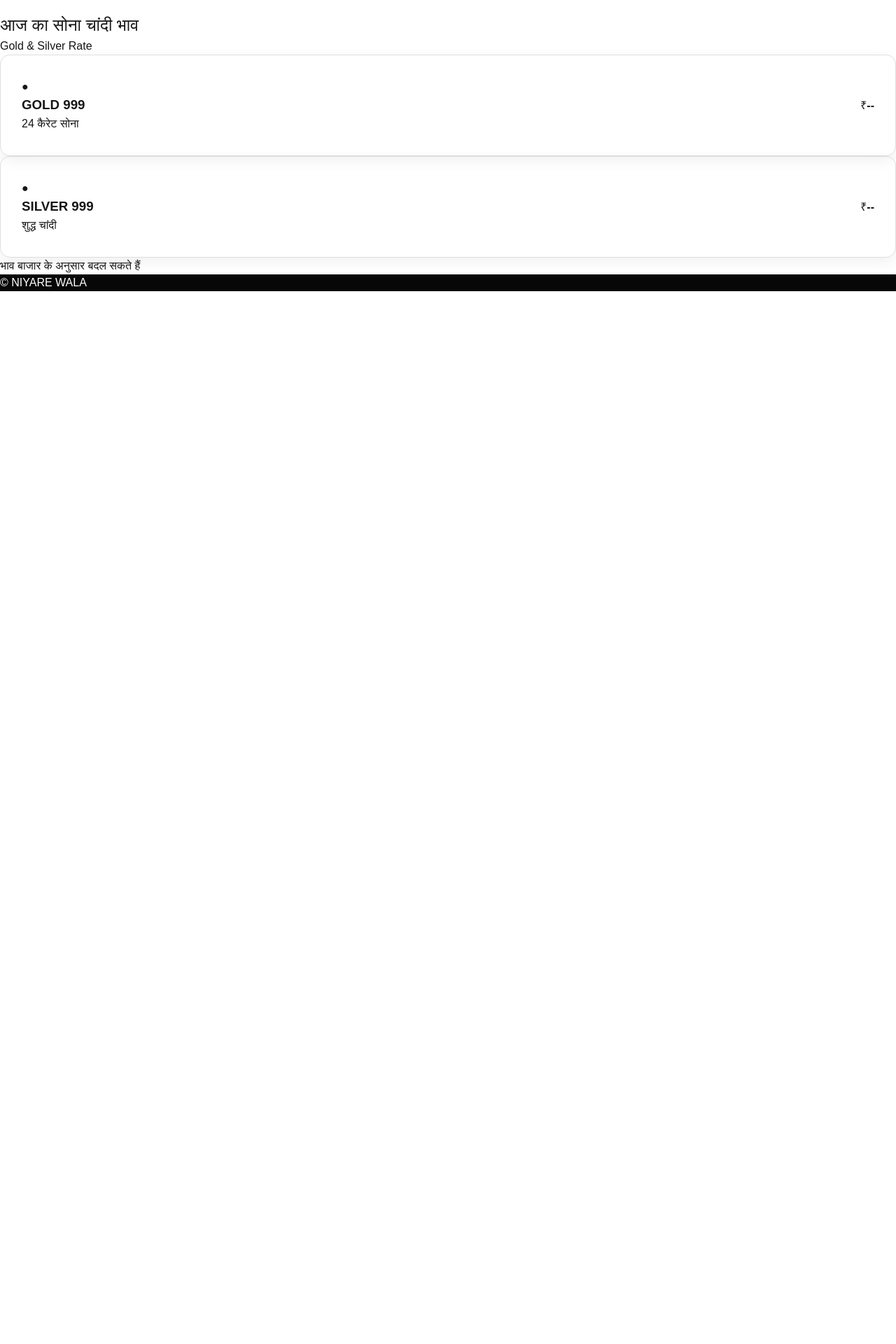
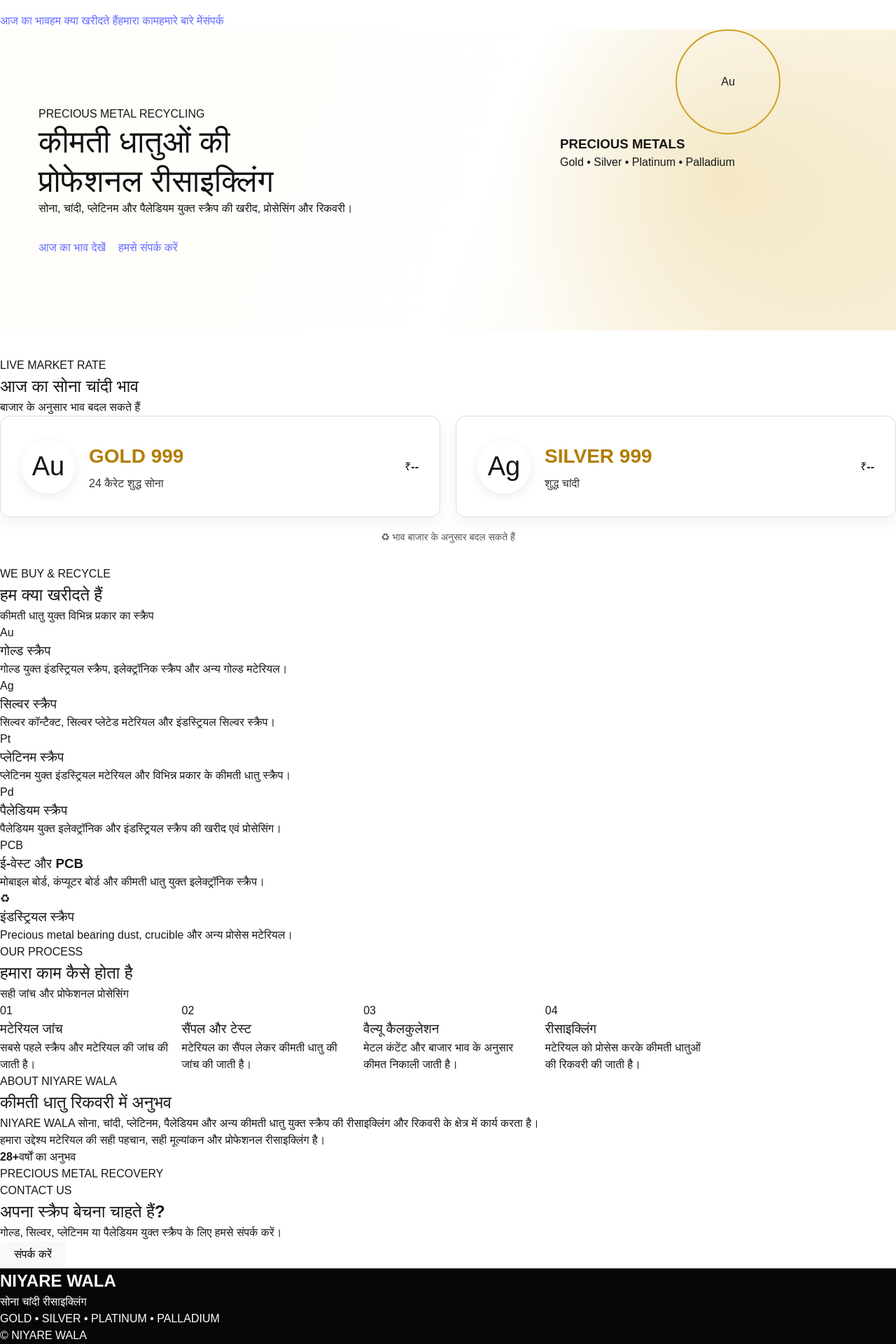
Before and after one commit to jameel9000-del/niyarewala, a React (Vite) app: page / in a window 1280 px wide. Shown: the part 42-1962 px from the top of the page at 70% size. Before the commit the page ends 800 px from the top, so only its background shows below. Built offline with nearby package versions, Linux system fonts and the light colour scheme.

Commit message:
Update App.tsx

```diff
--- a/src/react-app/App.tsx
+++ b/src/react-app/App.tsx
@@ -3,28 +3,76 @@
 function App() {
   return (
     <div className="app">
+      {/* HEADER */}
       <header className="header">
         <div className="brand">
           <div className="logo">♻</div>
+
           <div>
             <h1>NIYARE WALA</h1>
-            <p>सोना चांदी रीसाइकलिंग</p>
+            <p>सोना चांदी रीसाइक्लिंग</p>
           </div>
         </div>
+
+        <nav className="nav">
+          <a href="#rates">आज का भाव</a>
+          <a href="#materials">हम क्या खरीदते हैं</a>
+          <a href="#process">हमारा काम</a>
+          <a href="#about">हमारे बारे में</a>
+          <a href="#contact">संपर्क</a>
+        </nav>
       </header>
 
-      <main className="container">
-        <div className="title">
-          <h2>आज का सोना चांदी भाव</h2>
-          <p>Gold & Silver Rate</p>
+      {/* HERO */}
+      <section className="hero">
+        <div className="hero-content">
+          <span className="hero-tag">PRECIOUS METAL RECYCLING</span>
+
+          <h2>
+            कीमती धातुओं की
+            <br />
+            <span>प्रोफेशनल रीसाइक्लिंग</span>
+          </h2>
+
+          <p>
+            सोना, चांदी, प्लेटिनम और पैलेडियम युक्त स्क्रैप की खरीद,
+            प्रोसेसिंग और रिकवरी।
+          </p>
+
+          <div className="hero-buttons">
+            <a href="#rates" className="primary-btn">
+              आज का भाव देखें
+            </a>
+
+            <a href="#contact" className="secondary-btn">
+              हमसे संपर्क करें
+            </a>
+          </div>
         </div>
 
+        <div className="hero-card">
+          <div className="metal-circle">Au</div>
+          <h3>PRECIOUS METALS</h3>
+          <p>Gold • Silver • Platinum • Palladium</p>
+        </div>
+      </section>
+
+      {/* LIVE RATES */}
+      <section id="rates" className="rates-section">
+        <div className="section-heading">
+          <span>LIVE MARKET RATE</span>
+          <h2>आज का सोना चांदी भाव</h2>
+          <p>बाजार के अनुसार भाव बदल सकते हैं</p>
+        </div>
+
+        <div className="rates-grid">
           <div className="rate-card gold">
-          <div className="rate-info">
-            <span className="icon">●</span>
+            <div className="rate-left">
+              <div className="metal-icon">Au</div>
+
               <div>
                 <h3>GOLD 999</h3>
-              <p>24 कैरेट सोना</p>
+                <p>24 कैरेट शुद्ध सोना</p>
               </div>
             </div>
 
@@ -35,8 +83,9 @@
           </div>
 
           <div className="rate-card silver">
-          <div className="rate-info">
-            <span className="icon">●</span>
+            <div className="rate-left">
+              <div className="metal-icon">Ag</div>
+
               <div>
                 <h3>SILVER 999</h3>
                 <p>शुद्ध चांदी</p>
@@ -48,14 +97,169 @@
               <strong>--</strong>
             </div>
           </div>
+        </div>
 
-        <div className="update">
-          भाव बाजार के अनुसार बदल सकते हैं
+        <div className="rate-update">
+          ♻ भाव बाजार के अनुसार बदल सकते हैं
         </div>
-      </main>
+      </section>
 
-      <footer>
-        © NIYARE WALA
+      {/* MATERIALS */}
+      <section id="materials" className="materials-section">
+        <div className="section-heading">
+          <span>WE BUY & RECYCLE</span>
+          <h2>हम क्या खरीदते हैं</h2>
+          <p>कीमती धातु युक्त विभिन्न प्रकार का स्क्रैप</p>
+        </div>
+
+        <div className="materials-grid">
+          <div className="material-card">
+            <div className="material-symbol">Au</div>
+            <h3>गोल्ड स्क्रैप</h3>
+            <p>
+              गोल्ड युक्त इंडस्ट्रियल स्क्रैप, इलेक्ट्रॉनिक स्क्रैप और
+              अन्य गोल्ड मटेरियल।
+            </p>
+          </div>
+
+          <div className="material-card">
+            <div className="material-symbol">Ag</div>
+            <h3>सिल्वर स्क्रैप</h3>
+            <p>
+              सिल्वर कॉन्टैक्ट, सिल्वर प्लेटेड मटेरियल और इंडस्ट्रियल
+              सिल्वर स्क्रैप।
+            </p>
+          </div>
+
+          <div className="material-card">
+            <div className="material-symbol">Pt</div>
+            <h3>प्लेटिनम स्क्रैप</h3>
+            <p>
+              प्लेटिनम युक्त इंडस्ट्रियल मटेरियल और विभिन्न प्रकार के
+              कीमती धातु स्क्रैप।
+            </p>
+          </div>
+
+          <div className="material-card">
+            <div className="material-symbol">Pd</div>
+            <h3>पैलेडियम स्क्रैप</h3>
+            <p>
+              पैलेडियम युक्त इलेक्ट्रॉनिक और इंडस्ट्रियल स्क्रैप की
+              खरीद एवं प्रोसेसिंग।
+            </p>
+          </div>
+
+          <div className="material-card">
+            <div className="material-symbol">PCB</div>
+            <h3>ई-वेस्ट और PCB</h3>
+            <p>
+              मोबाइल बोर्ड, कंप्यूटर बोर्ड और कीमती धातु युक्त
+              इलेक्ट्रॉनिक स्क्रैप।
+            </p>
+          </div>
+
+          <div className="material-card">
+            <div className="material-symbol">♻</div>
+            <h3>इंडस्ट्रियल स्क्रैप</h3>
+            <p>
+              Precious metal bearing dust, crucible और अन्य प्रोसेस
+              मटेरियल।
+            </p>
+          </div>
+        </div>
+      </section>
+
+      {/* PROCESS */}
+      <section id="process" className="process-section">
+        <div className="section-heading light">
+          <span>OUR PROCESS</span>
+          <h2>हमारा काम कैसे होता है</h2>
+          <p>सही जांच और प्रोफेशनल प्रोसेसिंग</p>
+        </div>
+
+        <div className="process-grid">
+          <div className="process-card">
+            <span>01</span>
+            <h3>मटेरियल जांच</h3>
+            <p>सबसे पहले स्क्रैप और मटेरियल की जांच की जाती है।</p>
+          </div>
+
+          <div className="process-card">
+            <span>02</span>
+            <h3>सैंपल और टेस्ट</h3>
+            <p>मटेरियल का सैंपल लेकर कीमती धातु की जांच की जाती है।</p>
+          </div>
+
+          <div className="process-card">
+            <span>03</span>
+            <h3>वैल्यू कैलकुलेशन</h3>
+            <p>मेटल कंटेंट और बाजार भाव के अनुसार कीमत निकाली जाती है।</p>
+          </div>
+
+          <div className="process-card">
+            <span>04</span>
+            <h3>रीसाइक्लिंग</h3>
+            <p>मटेरियल को प्रोसेस करके कीमती धातुओं की रिकवरी की जाती है।</p>
+          </div>
+        </div>
+      </section>
+
+      {/* ABOUT */}
+      <section id="about" className="about-section">
+        <div className="about-box">
+          <div className="about-content">
+            <span>ABOUT NIYARE WALA</span>
+
+            <h2>कीमती धातु रिकवरी में अनुभव</h2>
+
+            <p>
+              NIYARE WALA सोना, चांदी, प्लेटिनम, पैलेडियम और अन्य
+              कीमती धातु युक्त स्क्रैप की रीसाइक्लिंग और रिकवरी के
+              क्षेत्र में कार्य करता है।
+            </p>
+
+            <p>
+              हमारा उद्देश्य मटेरियल की सही पहचान, सही मूल्यांकन और
+              प्रोफेशनल रीसाइक्लिंग है।
+            </p>
+          </div>
+
+          <div className="experience-card">
+            <strong>28+</strong>
+            <span>वर्षों का अनुभव</span>
+            <p>PRECIOUS METAL RECOVERY</p>
+          </div>
+        </div>
+      </section>
+
+      {/* CONTACT */}
+      <section id="contact" className="contact-section">
+        <div className="contact-content">
+          <span>CONTACT US</span>
+
+          <h2>अपना स्क्रैप बेचना चाहते हैं?</h2>
+
+          <p>
+            गोल्ड, सिल्वर, प्लेटिनम या पैलेडियम युक्त स्क्रैप के लिए
+            हमसे संपर्क करें।
+          </p>
+
+          <button className="contact-btn">संपर्क करें</button>
+        </div>
+      </section>
+
+      {/* FOOTER */}
+      <footer className="footer">
+        <div>
+          <h2>NIYARE WALA</h2>
+          <p>सोना चांदी रीसाइक्लिंग</p>
+        </div>
+
+        <div className="footer-metals">
+          GOLD • SILVER • PLATINUM • PALLADIUM
+        </div>
+
+        <p>© NIYARE WALA</p>
       </footer>
     </div>
   );
```
Lines whose indentation alone changed are shown as unchanged.
